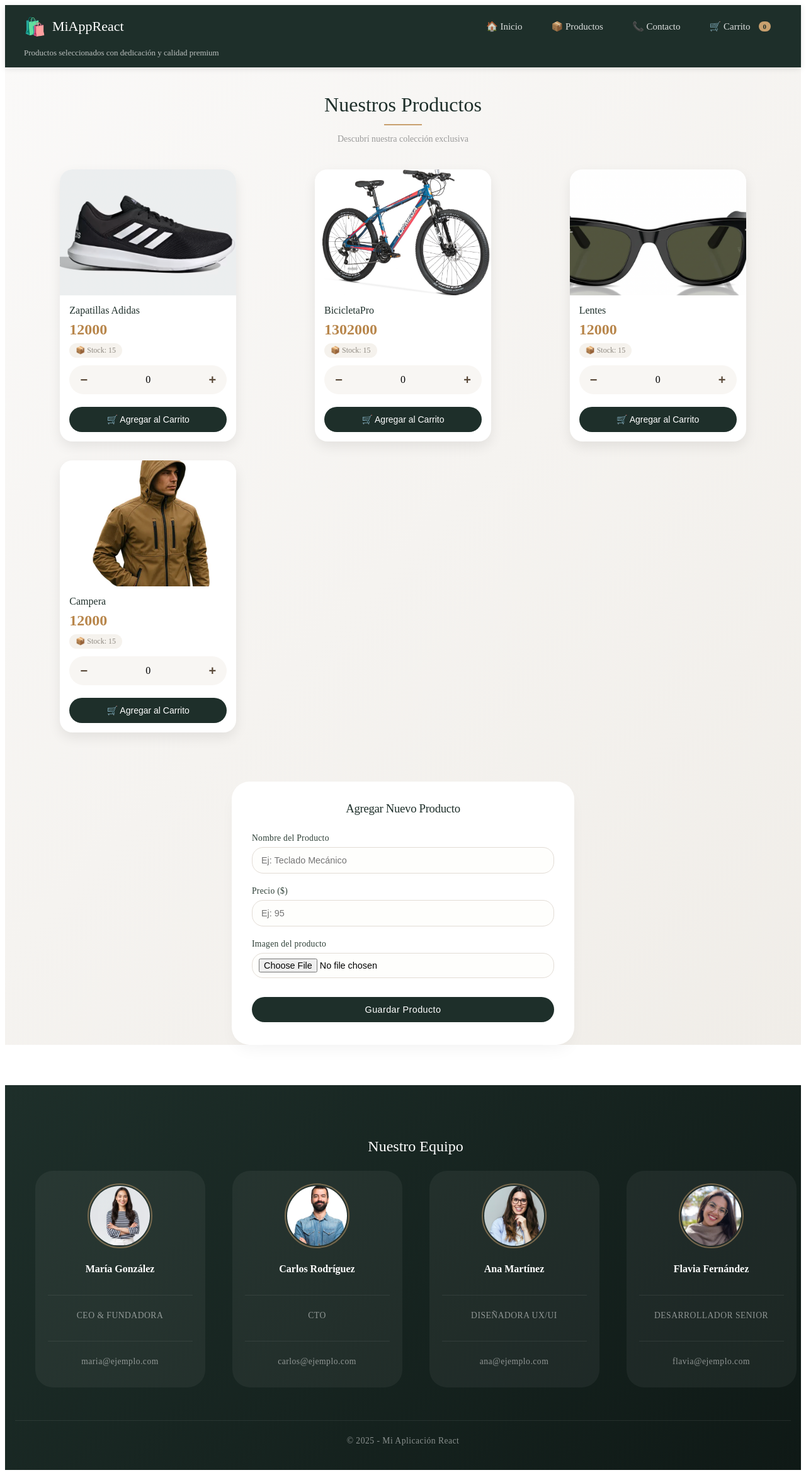
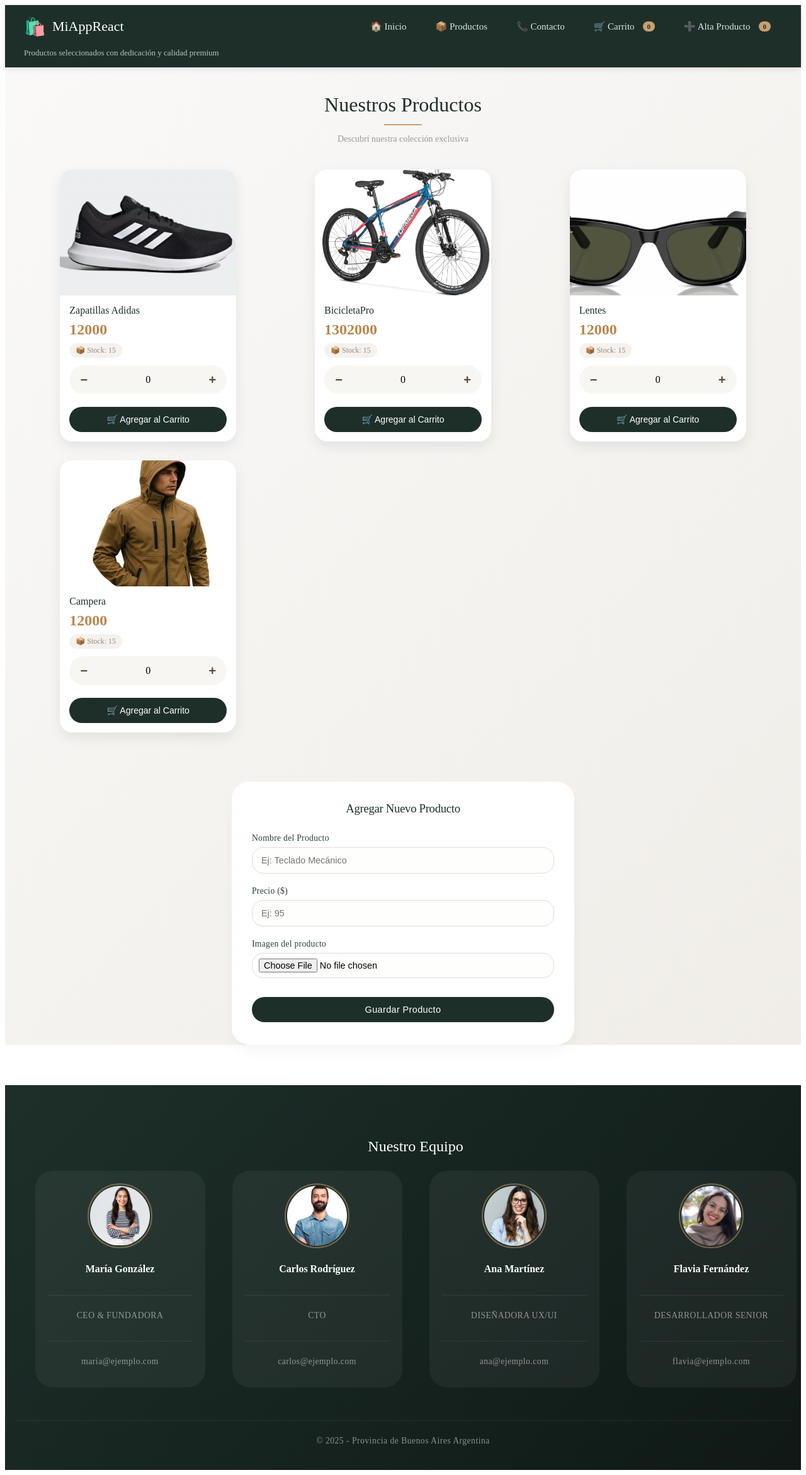
Before and after one commit to damispi10/primer-proyecto-en-react-de-DANIEL-SPINELLA, a React (Vite) app: page / in a window 1280 px wide. Shown: the whole page at 63% size. Built offline with nearby package versions, Linux system fonts and the light colour scheme.

Commit message:
Actualizacion del proyecto

```diff
--- a/package.json
+++ b/package.json
@@ -11,7 +11,8 @@
   },
   "dependencies": {
     "react": "^19.2.4",
-    "react-dom": "^19.2.4"
+    "react-dom": "^19.2.4",
+    "react-router-dom": "^7.15.0"
   },
   "devDependencies": {
     "@eslint/js": "^9.39.4",
--- a/src/componentes/layout/Footer.jsx
+++ b/src/componentes/layout/Footer.jsx
@@ -6,7 +6,7 @@ function Footer() {
     return (
         <footer className={styles.footer}>
             <Nosotros />
-            <p>&copy; 2025 - Mi Aplicación React</p>
+            <p>&copy; 2025 - Provincia de Buenos Aires Argentina</p>
         </footer>
     );
 }
--- a/src/componentes/layout/Header.jsx
+++ b/src/componentes/layout/Header.jsx
@@ -53,6 +53,12 @@ function Header() {
                                 <span className={styles.carritoCount}>0</span>
                             </span>
                         </li>
+                        <li className={styles.navItem}>
+                            <span className={styles.navLink}>
+                                ➕ Alta Producto
+                                <span className={styles.carritoCount}>0</span>
+                            </span>
+                        </li>
                     </ul>
                 </nav>
             </div>
--- a/src/main.jsx
+++ b/src/main.jsx
@@ -1,20 +1,7 @@
 import React from 'react';
 import ReactDOM from 'react-dom/client';
 import App from './App.jsx';
-fetch('/data/productos.json')
-  .then(respuesta => {
-    console.log('Respuesta cruda del servidor:', respuesta);
-    return respuesta.json();
-  })
-  .then(datos => {
-    console.log('¡Productos cargados!', datos);
-  })
-  .catch(error => {
-    console.error('¡Ups! Hubo un error:', error);
-  })
-  .finally(() => {
-    console.log('Finalizó la petición');
-  });
+
 ReactDOM.createRoot(document.getElementById('root')).render(
 
 
```
Also changed, not shown: 1 other file (tests, documents, lock files or other folders).
